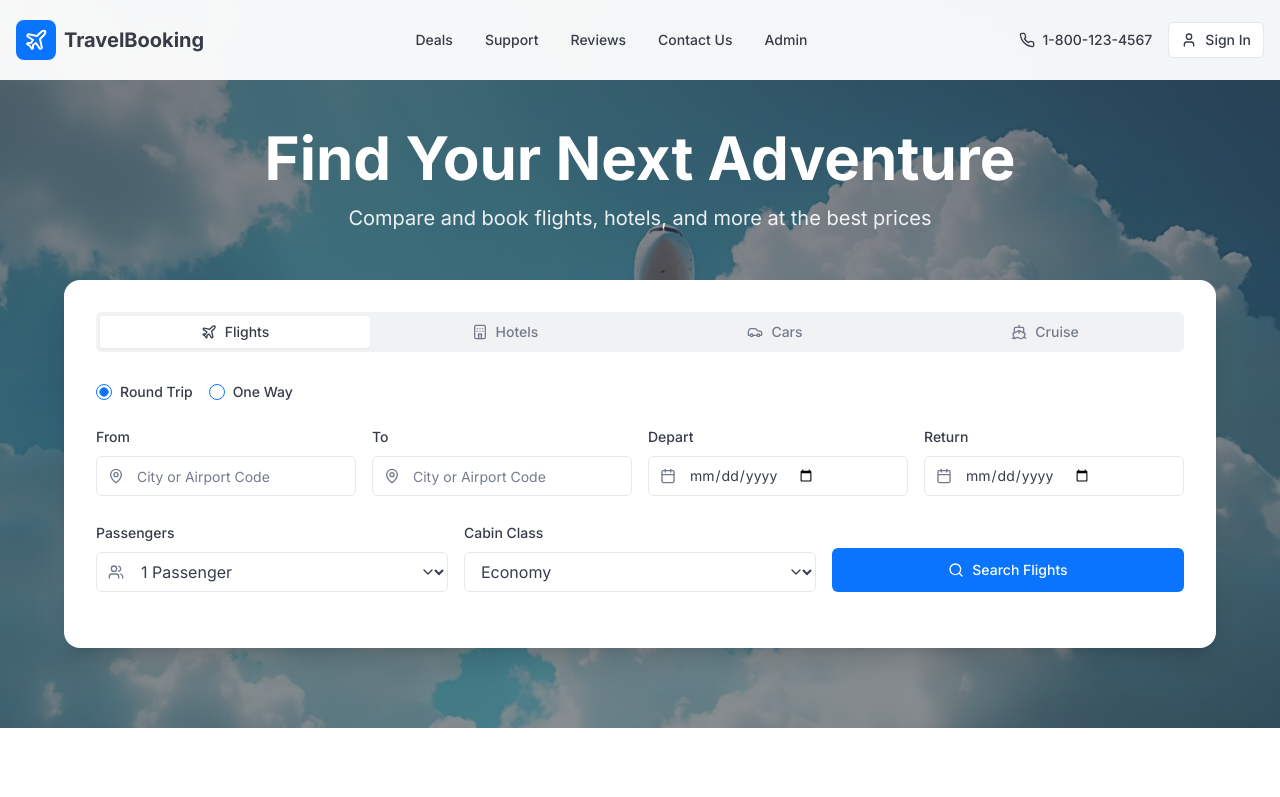
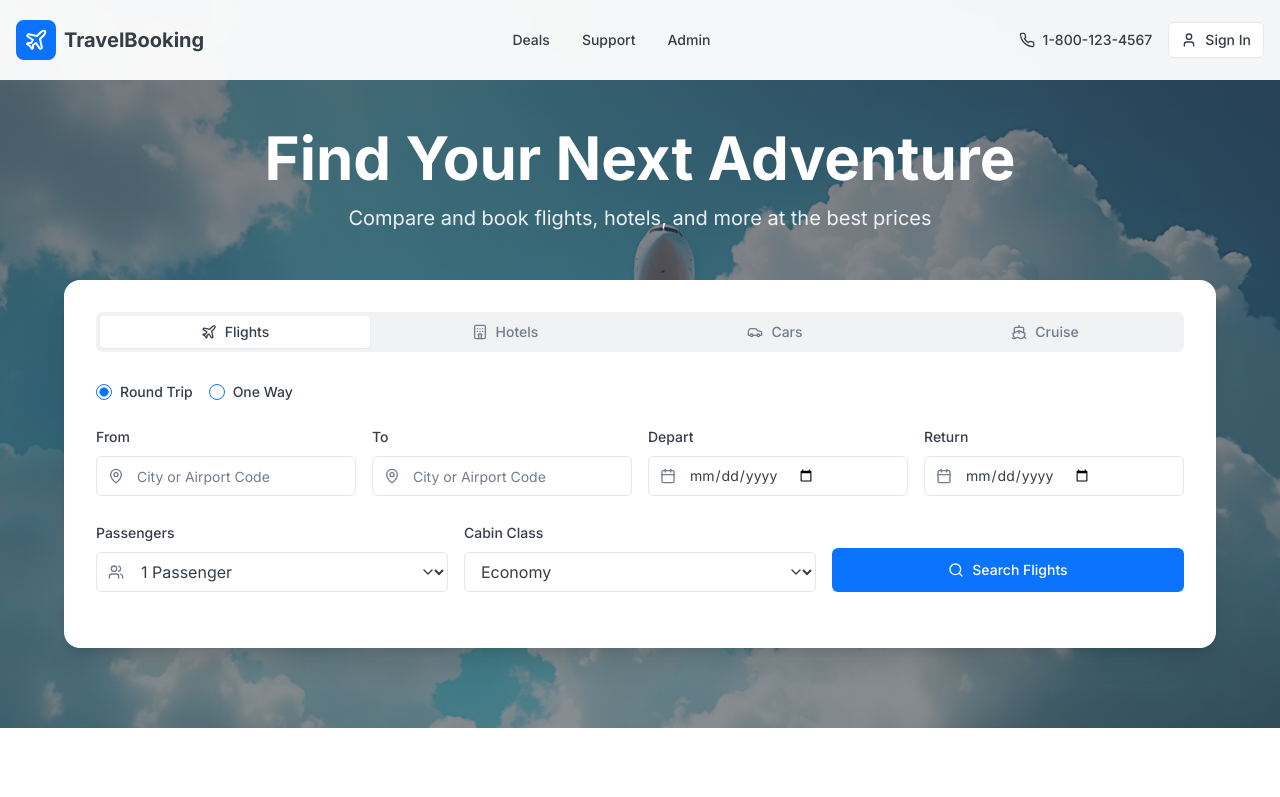
Before and after one commit to ipniacheayp-boop/journeyjet-site, a React (Vite) app: page / in a window 1280 px wide. Shown: the top 797 px of the page. Built offline with nearby package versions, Linux system fonts and the light colour scheme; the HTML template or start-up script is replaced by a standard one.

Commit message:
Update navigation links in Header component
Removed 'Reviews' and 'Contact Us' links from navigation.

```diff
--- a/src/components/Header.tsx
+++ b/src/components/Header.tsx
@@ -33,8 +33,6 @@ const Header = () => {
   const navLinks = [
     { label: "Deals", href: "/deals" },
     { label: "Support", href: "/support" },
-    { label: "Reviews", href: "/reviews" },
-    { label: "Contact Us", href: "/contact" },
     { label: "Admin", href: "/admin" },
   ];
 
```
